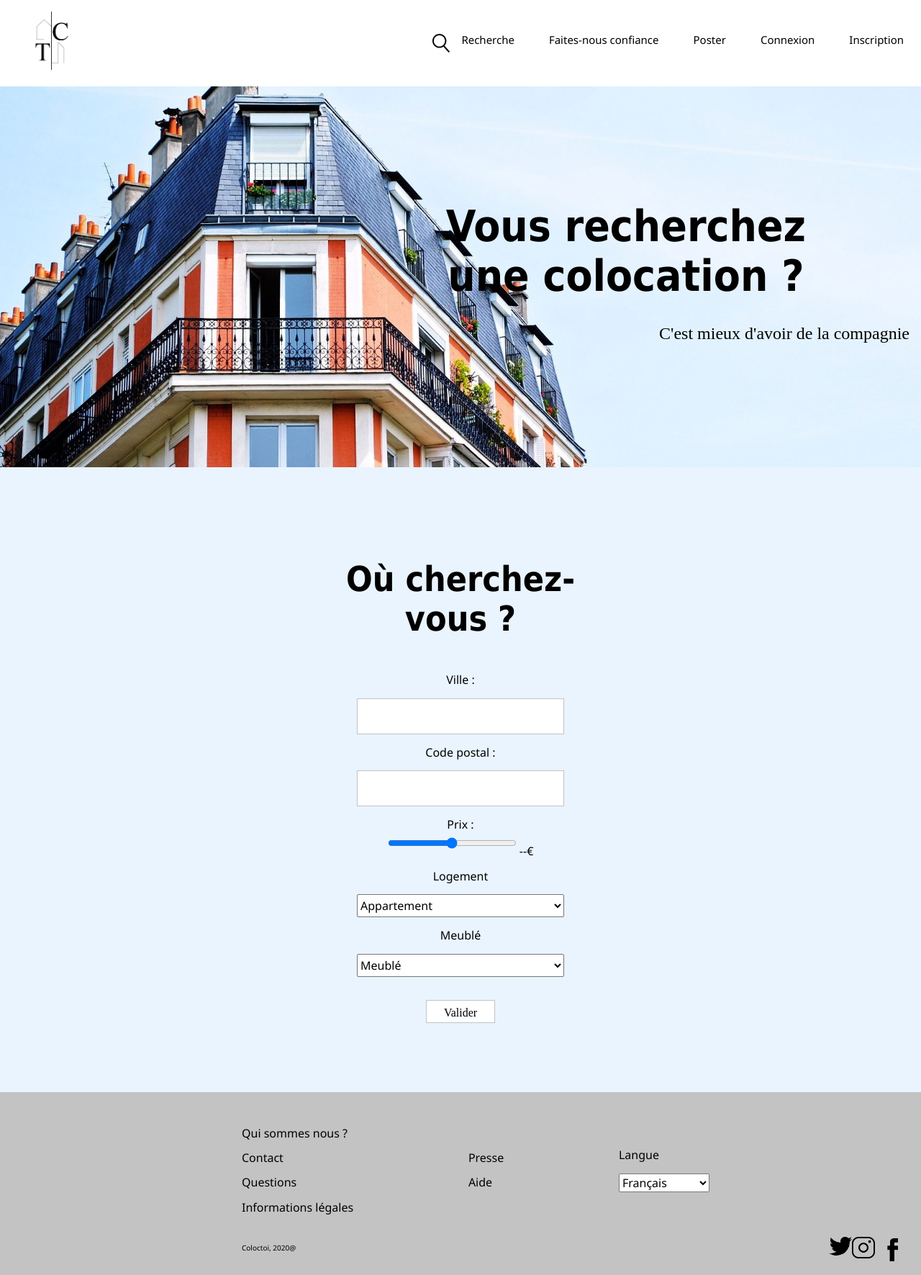
After one commit to BlueFaste/ColocToi, a PHP site: page /recherche_colocation.php in a window 1280 px wide. The commit adds this page. Shown: the whole page at 72% size. Run offline with PHP 8.4, Linux system fonts and the light colour scheme; some web fonts are replaced.

Commit message:
footer, ajout du vrai logo dans le header, création de la page de recherche d'un location

```diff
--- /dev/null
+++ b/footer.css
@@ -0,0 +1,48 @@
+footer{
+  background-color: #C3C3C3;
+  font-weight: lighter;
+  padding: 1rem;
+
+}
+
+.footer_up{
+  display: flex;
+  justify-content: space-between;
+  align-items: center;
+  padding: 1rem 20rem;
+
+}
+
+.footer_down{
+  display: flex;
+  justify-content: space-between;
+}
+
+.footer_down>p{
+  margin-left: 20rem;
+  font-size: 10px;
+}
+
+.langue{
+  display: flex;
+  flex-direction: column;
+}
+
+.langue>label{
+  margin-bottom: 1rem;
+}
+
+.langue select{
+  width: 150%;
+}
+
+.RS{
+  margin-right: 1rem;
+  align-self: flex-end;
+  display: flex;
+}
+
+.RS img{
+  width: 2rem;
+
+}
--- a/footer.php
+++ b/footer.php
@@ -1,16 +1,18 @@
 <footer>
+  <div class="footer_up">
     <div class="">
-    <p>Qui sommes nous ?</p>
-    <p>Contact</p>
-    <p>Questions</p>
-    <p>Informations légales</p>
+      <a href=""><p>Qui sommes nous ?</p></a>
+      <a href=""><p>Contact</p></a>
+      <a href=""><p>Questions</p></a>
+      <a href=""><p>Informations légales</p></a>
     </div>
     <div class="">
-    <p>Presse</p>
-    <p>Aide</p>
+      <a href=""><p>Presse</p></a>
+      <a href=""><p>Aide</p></a>
     </div>
-  <div class="">
-    <select class="" name="">
+    <div class="langue">
+      <label for="langue">Langue</label>
+      <select class="" name="" id="langue">
         <option value="fr">Français</option>
         <option value="en">English</option>
         <option value="de">Deutsh</option>
@@ -18,17 +20,22 @@
         <option value="it">Italiano</option>
       </select>
     </div>
+  </div>
+  <div class="footer_down">
+    <p>Coloctoi, 2020@</p>
     <div class="RS">
-    <img src="img/footer/TWITTER.png" alt="Twitter">
-    <img src="img/footer/INSTAGRAM.png" alt="Instagram">
-    <img src="img/footer/FACEBOOK.png" alt="Facebook">
+      <a href="https://twitter.com/AschardF" target="_blank"><img src="img/footer/TWITTER.png" alt="Twitter"></a>
+      <a href="https://www.instagram.com/coloctoi/" target="_blank"><img src="img/footer/INSTAGRAM.png" alt="Instagram"></a>
+      <a href="https://twitter.com/CarolineFassot" target="_blank"><img src="img/footer/FACEBOOK.png" alt="Facebook"></a>
+    </div>
   </div>
 </footer>
+
 </body>
+
 <script type="text/javascript">
   $(document).ready(function(){
     $('head').append('<link rel="stylesheet" href="footer.css">');
   })
-    })
 </script>
 </html>
--- a/header.css
+++ b/header.css
@@ -2,6 +2,7 @@ html{
   /* background-color: blue; */
   font-family: 'Segoe UI';
 }
+
 /*===========*\
 #    HEADER    #======================================================================
 \*===========*/
@@ -20,7 +21,7 @@ h1{
 }
 
 #logo{
-  width: 5rem;
+  width: 3rem;
 }
 
 header div{
@@ -47,4 +48,25 @@ nav img{
 a{
   text-decoration: none;
   color: black;
+  cursor: pointer;
 }
+
+
+/*=============================*\
+#    COMMUNS AUX AUTRES PAGES    #======================================================================
+\*=============================*/
+
+input{
+  padding: 0.5rem 1.5rem ;
+  background-color: white;
+  border: solid 1px #C3C3C3;
+  cursor: pointer;
+}
+
+.trajan{
+font-family: trajan-pro-3, serif;
+}
+
+.worker{
+  font-family: Worker;
+}
--- a/header.php
+++ b/header.php
@@ -12,7 +12,7 @@
   <body>
     <header>
       <h1 class="">
-        <a href="accueil.php"><img src="img/header/LOGO-FINAL-FINAL-V3.jpg" alt="ColocToi - Trouve ta colocation" id="logo"/></a>
+        <a href="accueil.php"><img src="img/header/LOGO_FINAL.png" alt="ColocToi - Trouve ta colocation" id="logo"/></a>
       </h1>
       <nav class="">
         <p><img src="img/header/loupe_recherche.png"/> Recherche </p>
--- /dev/null
+++ b/recherche_colocation.css
@@ -0,0 +1,63 @@
+.apart_accueil{
+  background:no-repeat center center #707070;
+  background-size: cover;
+  text-align: center;
+  height: 529px;
+  background-image: url('img/accueil/apartment_accueil.jpg');
+  align-items: flex-end;
+  display: flex;
+  flex-direction: column;
+}
+
+.content-img-accueil-text{
+  margin-right: 10rem;
+  margin-top: 10rem;
+  margin-bottom: 1rem;
+}
+
+.content-img-accueil-inp{
+  margin-right: 20rem;
+}
+
+h2{
+  font-family: Tahoma;
+  font-size: 60px;
+}
+
+.slog{
+  margin-right: 5rem;
+  font-size: 1.5rem;
+}
+
+
+.formulaire_colocation{
+  background-color: #E9F4FF;
+  text-align: center;
+  padding: 5rem 30rem;
+}
+
+.formulaire_colocation p{
+  font-family: Tahoma;
+  font-size: 3rem;
+  font-weight: bold;
+}
+
+.formulaire_colocation form div{
+  display: flex;
+  flex-direction: column;
+  /* margin: 0 35rem; */
+}
+
+.formulaire_colocation input:not(#prix), .formulaire_colocation select{
+  height: 2rem;
+  margin: 1rem;
+}
+
+.formulaire_colocation span{
+  margin-bottom: 1rem ;
+}
+
+.trajan{
+  margin: 1rem;
+  height: 2.5rem;
+}
--- /dev/null
+++ b/recherche_colocation.php
@@ -0,0 +1,52 @@
+<?php $pageName='ColocToi - Recherche une colocation'; ?>
+<?php include('header.php') ?>
+<div class="apart_accueil">
+  <h2 class="content-img-accueil-text"> Vous recherchez <br> une colocation ? </h2>
+  <p class="trajan slog">C'est mieux d'avoir de la compagnie</p>
+</div>
+
+<div class="formulaire_colocation">
+  <p> Où cherchez-vous ? </p>
+  <form class="" action="index.html" method="post" >
+    <div>
+      <label for="ville">Ville : </label>
+      <input type="text" name="ville" value="" id="ville">
+    </div>
+    <div>
+      <label for="code_postal">Code postal : </label>
+      <input type="text" name="cp" value="" id="code_postal">
+    </div>
+    <div>
+      <label for="prix">Prix : </label>
+      <span>
+      <input type="range" name="prix" min="0" max="1500" step="50" value="" oninput="result4.value=parseInt(prix.value)" id="prix"/>
+        <output name="result4">--</output>€ <!-- permet de faire une sorte de compteur qui correspond à la position du curseur sur la barre-->
+      </span>
+    </div>
+    <div>
+      <label for="log">Logement</label>
+      <select class="" name="" id="log">
+        <option value="appart">Appartement</option>
+        <option value="maison">Maison</option>
+      </select>
+    </div>
+    <div>
+      <label for="meuble">Meublé</label>
+      <select class="" name="" id="meuble">
+        <option value="meuble">Meublé</option>
+        <option value="non_meuble">Non meublé</option>
+      </select>
+    </div>
+    <input type="submit" name="" value="Valider" class="trajan">
+
+  </form>
+</div>
+
+<?php include('footer.php') ?>
+
+
+<script type="text/javascript">
+  $(document).ready(function(){
+    $('head').append('<link rel="stylesheet" href="recherche_colocation.css">');
+  })
+</script>
```
Also changed, not shown: accueil.css (+19 -12 lines), accueil.php (+5 -7 lines), img/header/LOGO_FINAL.png (added). Lines whose indentation alone changed are shown as unchanged.
